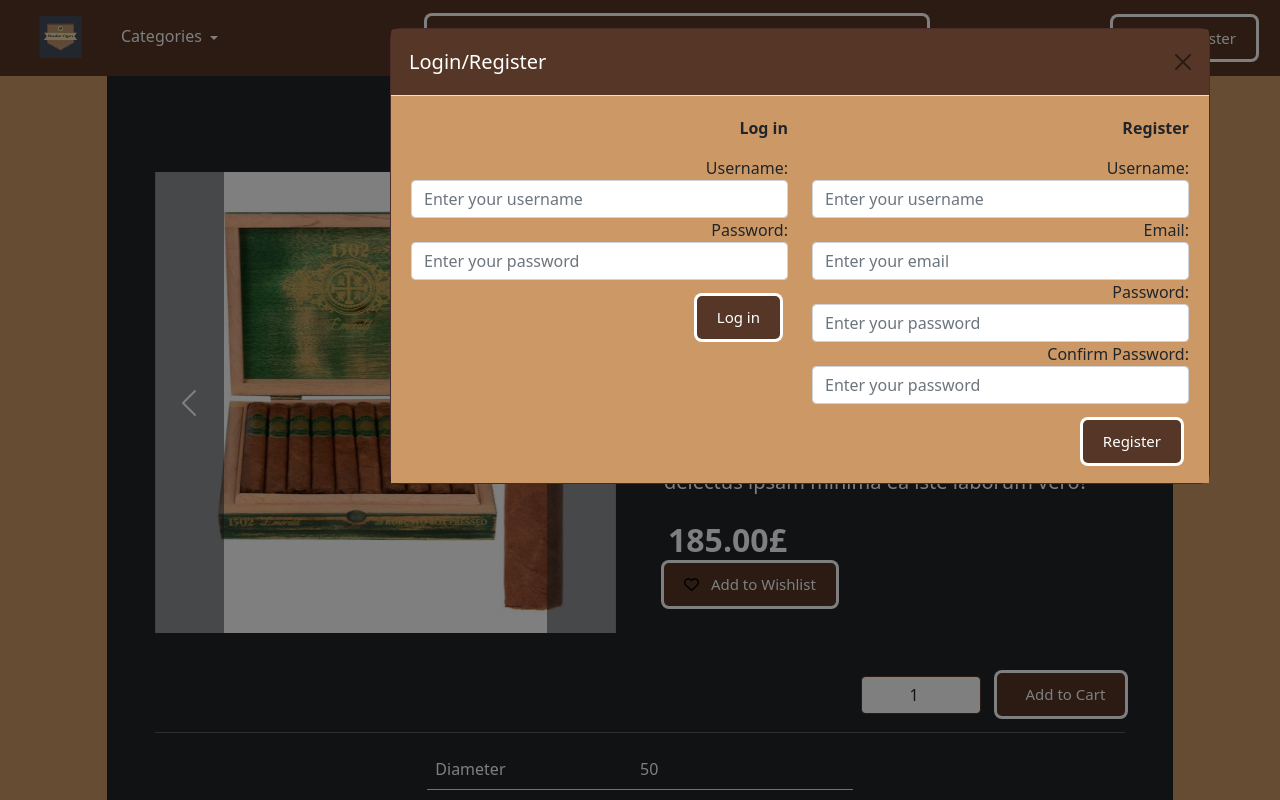
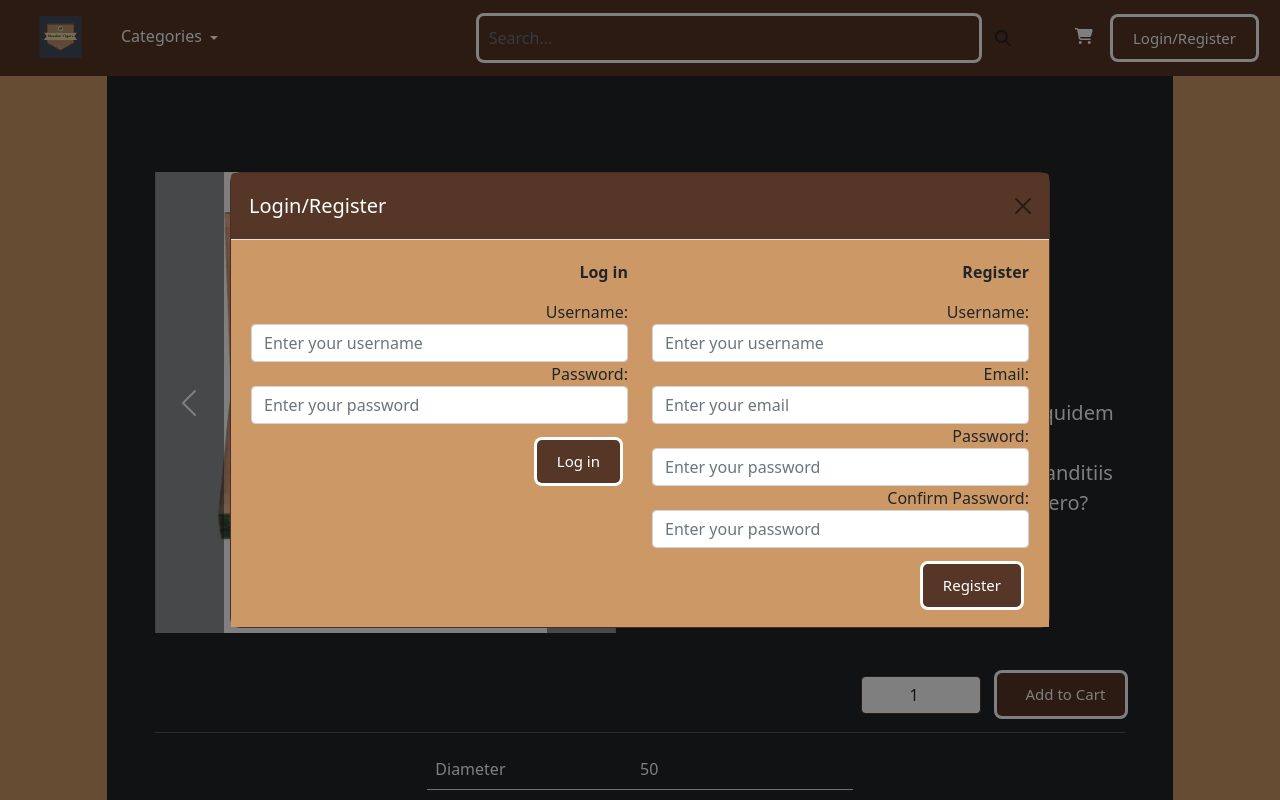
Before and after one commit to sakroman/meadowcigars, a Django app: page /products/detail/1502-emerald-robusto-5-x-50/ in a window 1280 px wide, after a click on "Login/Register". Run offline with Django 4.2, Linux system fonts and the light colour scheme; data comes from the database, SQL or seed files in the repository; some libraries are stand-ins or nearby versions.

Commit message:
wishlistbutton

```diff
--- a/static/css/main.css
+++ b/static/css/main.css
@@ -77,9 +77,10 @@ custom-vr {
 .modal-content {
   border: 1px solid #4A2C2A;
   border-radius: 10px;
-  width: 820px;
-
-
+  width: 820px !important;
+}
+.modal-dialog-centered {
+  max-width: 820px;
 }
 
 .modal-header {
--- a/templates/general/navbar.html
+++ b/templates/general/navbar.html
@@ -59,7 +59,9 @@
         </form>
 
     <div class="text-end ms-auto">
+      {% if request.user.is_authenticated %}
       <a href="{% url 'user:wishlist' %}"><i class="fas fa-heart mx-3 text-white"></i></a>
+        {% endif %}
       <a href="{% url 'user:cart' %}"><i class="fas fa-shopping-cart mx-3 text-white"></i></a>
       {% if not request.user.is_authenticated %}
       <button type="button" class="btn btn-outline-light me-2" data-bs-toggle="modal" data-bs-target="#loginRegisterModal">
@@ -80,7 +82,7 @@
 
       <!-- Modal -->
     <div class="modal fade" id="loginRegisterModal" tabindex="-1" aria-labelledby="loginRegisterModalLabel" aria-hidden="true">
-        <div class="modal-dialog">
+      <div class="modal-dialog modal-dialog-centered" style="">
         <div class="modal-content">
           <div class="modal-header">
             <h5 class="modal-title" id="loginRegisterModalLabel">Login/Register</h5>
--- a/templates/products/product_details.html
+++ b/templates/products/product_details.html
@@ -37,9 +37,11 @@
             </div>
             <h2 class="m-1 fw-bolder">{{ product.price }}£</h2>
             <div class="d-flex justify-content-right align-items-right">
+               {% if request.user.is_authenticated %}
                <button type="submit" class="wishlist-btn btn btn-outline-light" data-product-id="{{product.pk}}">
                   <i class="far fa-heart me-2"></i> Add to Wishlist
                </button>
+               {% endif %}
             </div>
          </div>
       </div>
```
Lines whose indentation alone changed are shown as unchanged.
